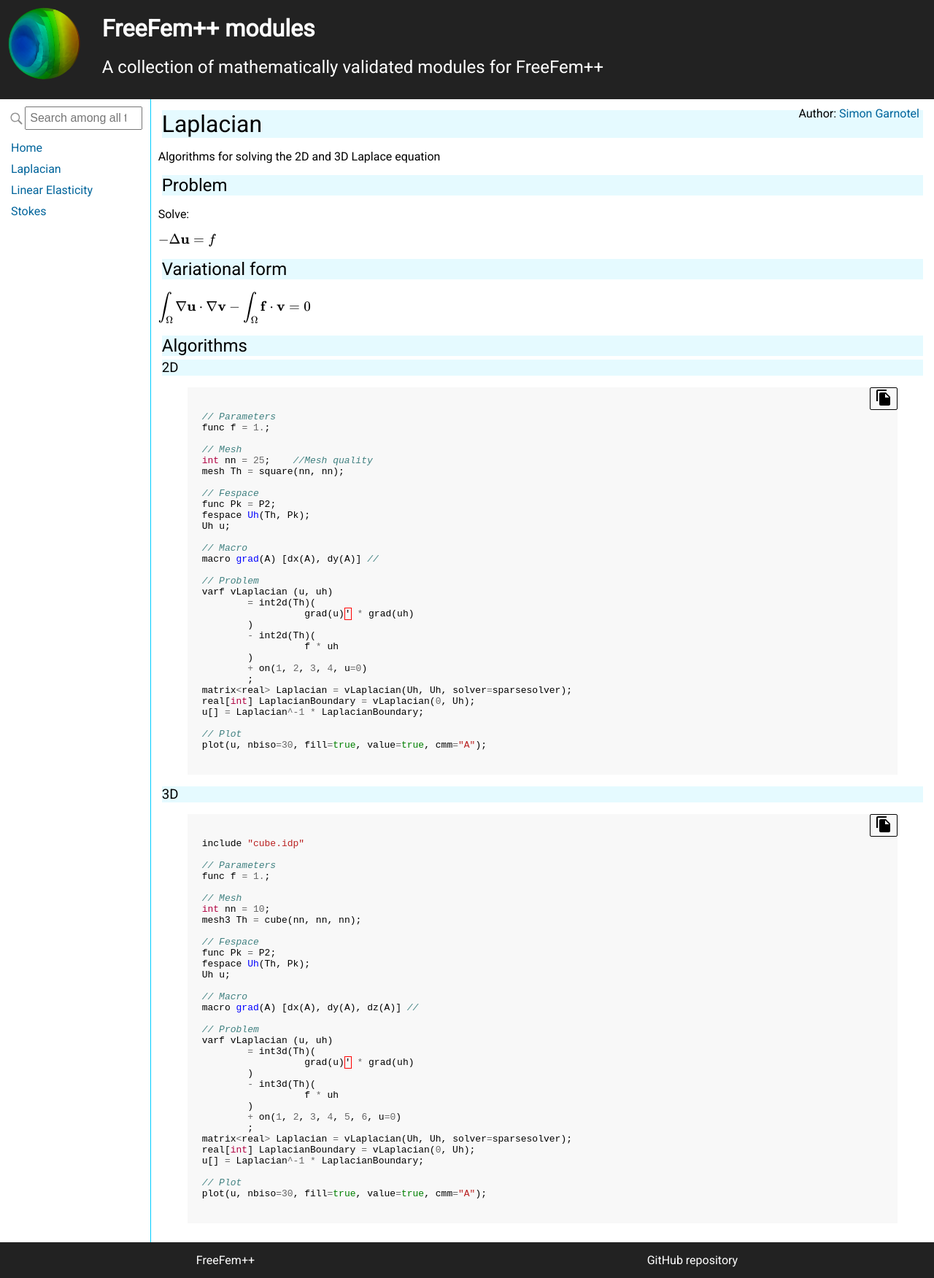
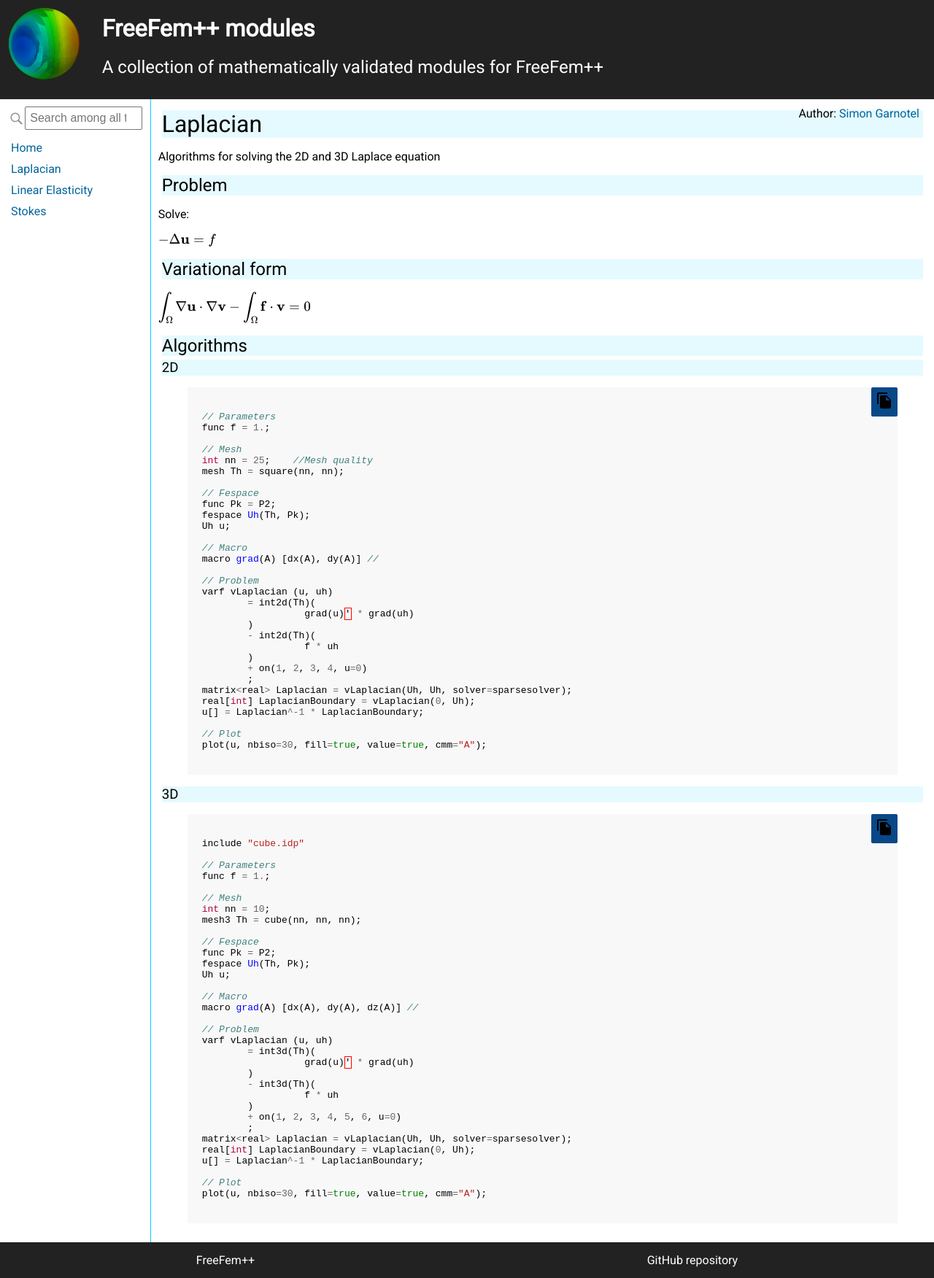
Before and after one commit to sgarnotel/Jekyll-test, a Jekyll site: the page built from _modules/laplacian.md, in a window 1280 px wide. Shown: the whole page at 73% size. Built offline with Jekyll 4.4.1, drawn with Linux system fonts in a browser that asks for light colours; formulas are drawn with MathJax 3; our own code applies the rules of GitHub Pages for plain Markdown files.

Commit message:
Update css/module.css

```diff
--- a/css/module.css
+++ b/css/module.css
@@ -79,7 +79,10 @@
   position: absolute;
   top: 0;
   right: 0;
-  border: 1px solid black;
+  border: 0px solid black;
   border-radius: 2px;
-  background: none;
+  padding: 6px 6px;
+  background-color: #084887;
+  font-size: 1em;
+  color: #f9ab55;
 }
```
